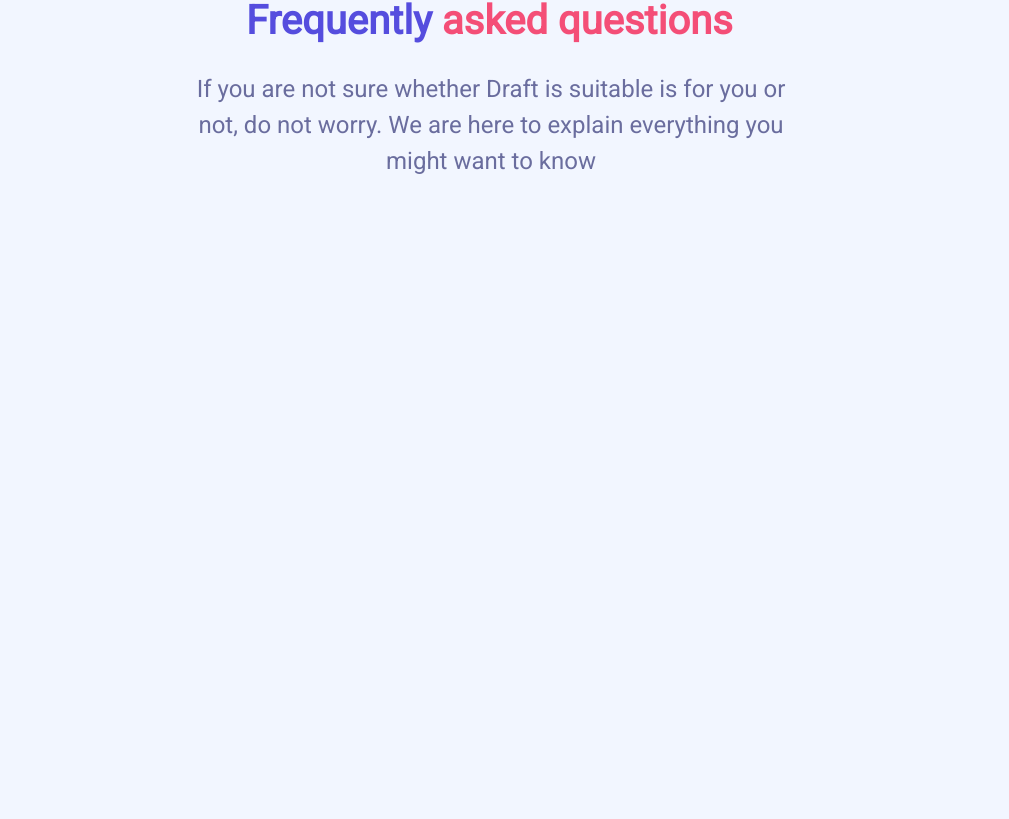
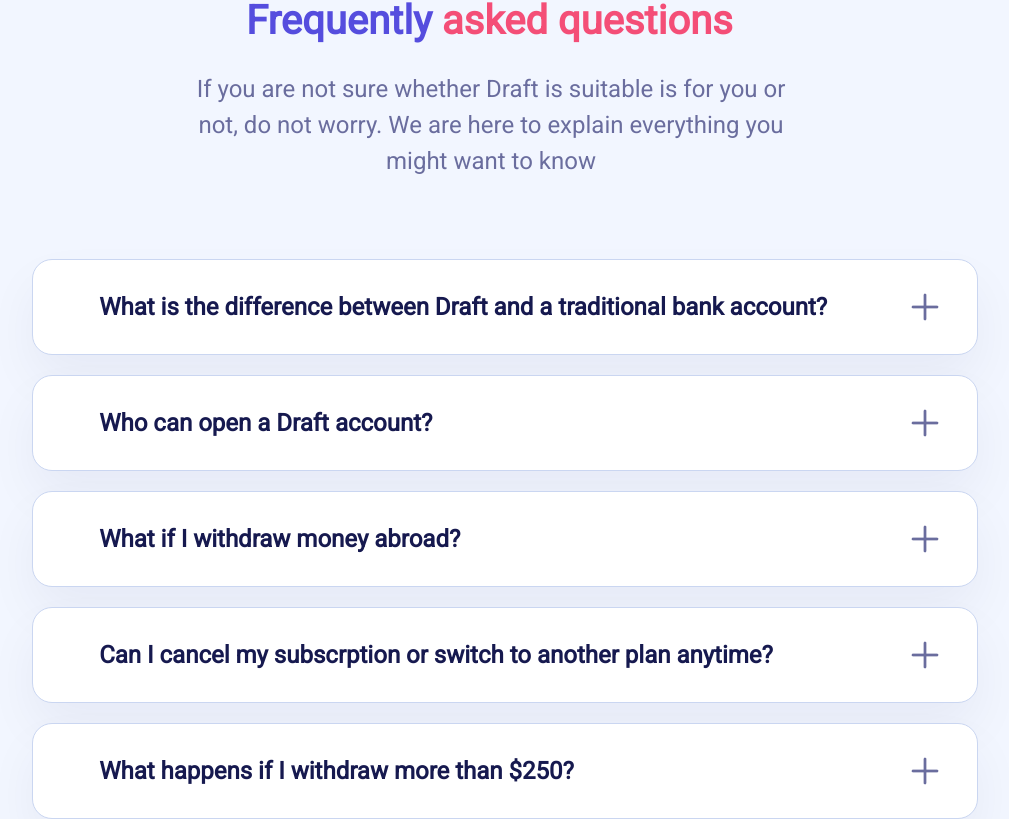
Before and after one commit to sobhanessi/dotSwan, a React (Create React App) app: page / in a window 1280 px wide. Shown: the part 4866-5685 px from the top of the page, without its empty margins (235-1244 px from the left). Before the commit the page ends 5045 px from the top, so only its background shows below. Built offline with nearby package versions, Linux system fonts and the light colour scheme.

Commit message:
finished with faq questions

```diff
--- a/src/components/Main.jsx
+++ b/src/components/Main.jsx
@@ -16,6 +16,9 @@
 import './css/mainPage.css';
 
 function Main() {
+  const expandQuestion = () => {
+    console.log('nothing');
+  };
   return (
     <main>
       <div id='feature-1-section'>
@@ -257,6 +260,37 @@
           not worry. We are here to explain everything you might want to know
         </p>
       </div>
+
+      <div id='faq-question-1-div'>
+        <span id='faq-question-1-p'>
+          What is the difference between Draft and a traditional bank account?
+        </span>
+        <span id='plus-icon' onClick={expandQuestion}></span>
+      </div>
+
+      <div id='faq-question-2-div'>
+        <span id='faq-question-1-p'>Who can open a Draft account?</span>
+        <span id='plus-icon' onClick={expandQuestion}></span>
+      </div>
+
+      <div id='faq-question-3-div'>
+        <span id='faq-question-1-p'>What if I withdraw money abroad?</span>
+        <span id='plus-icon' onClick={expandQuestion}></span>
+      </div>
+
+      <div id='faq-question-4-div'>
+        <span id='faq-question-1-p'>
+          Can I cancel my subscrption or switch to another plan anytime?
+        </span>
+        <span id='plus-icon' onClick={expandQuestion}></span>
+      </div>
+
+      <div id='faq-question-5-div'>
+        <span id='faq-question-1-p'>
+          What happens if I withdraw more than $250?
+        </span>
+        <span id='plus-icon' onClick={expandQuestion}></span>
+      </div>
       {/*
 
       <p id='plans-faq'>
@@ -264,10 +298,7 @@
       </p>
 
       <span id='faq-question-1-div'></span>
-      <span id='faq-question-1-p'>
-        What is the difference between Draft and a traditional bank account?
-      </span>
-      <span id='faq-question-1-img'></span>
+
       <span id='faq-question-2-div'></span>
       <span id='faq-question-2-p'>Who can open a Draft account?</span>
       <span id='faq-question-2-img'></span>
--- a/src/components/css/mainPage.css
+++ b/src/components/css/mainPage.css
@@ -730,3 +730,152 @@
 
   color: #6a6d9e;
 }
+
+#faq-question-1-div {
+  /* Rectangle 70 */
+
+  position: absolute;
+  width: 946px;
+  height: 96px;
+  left: 18%;
+  top: 5117px;
+
+  background: #ffffff;
+  /* Stroke */
+
+  border: 0.5px solid #cad6f1;
+  box-sizing: border-box;
+  box-shadow: 0px 25px 50px rgba(22, 25, 79, 0.05);
+  border-radius: 20px;
+  display: flex;
+  flex-direction: row;
+  align-items: center;
+  justify-content: space-around;
+}
+
+#faq-question-1-p {
+  width: 738px;
+  /* height: 30px; */
+
+  /* Heading/H4 */
+
+  font-family: 'Roboto';
+  font-style: normal;
+  font-weight: 700;
+  font-size: 24px;
+  line-height: 150%;
+  /* identical to box height, or 36px */
+
+  /* Secondary/Dark */
+
+  color: #16194f;
+
+  display: flex;
+  align-items: center;
+
+  margin-left: 30px;
+}
+
+#plus-icon {
+  /* margin-right: 33px; */
+  display: flex;
+  justify-content: center;
+  align-items: center;
+  width: 32px;
+  height: 32px;
+  background: white;
+  float: right;
+  background-image: url('../pics/Plus-icon\ 1.png');
+}
+
+#faq-question-2-div {
+  /* Rectangle 71 */
+
+  position: absolute;
+  width: 946px;
+  height: 96px;
+  left: 18%;
+  top: 5233px;
+
+  background: #ffffff;
+  /* Stroke */
+
+  border: 0.5px solid #cad6f1;
+  box-sizing: border-box;
+  box-shadow: 0px 25px 50px rgba(22, 25, 79, 0.05);
+  border-radius: 20px;
+
+  display: flex;
+  flex-direction: row;
+  align-items: center;
+  justify-content: space-around;
+}
+
+#faq-question-3-div {
+  /* Rectangle 71 */
+
+  position: absolute;
+  width: 946px;
+  height: 96px;
+  left: 18%;
+  top: 5349px;
+
+  background: #ffffff;
+  /* Stroke */
+
+  border: 0.5px solid #cad6f1;
+  box-sizing: border-box;
+  box-shadow: 0px 25px 50px rgba(22, 25, 79, 0.05);
+  border-radius: 20px;
+
+  display: flex;
+  flex-direction: row;
+  align-items: center;
+  justify-content: space-around;
+}
+
+#faq-question-4-div {
+  /* Rectangle 71 */
+
+  position: absolute;
+  width: 946px;
+  height: 96px;
+  left: 18%;
+  top: 5465px;
+
+  background: #ffffff;
+  /* Stroke */
+
+  border: 0.5px solid #cad6f1;
+  box-sizing: border-box;
+  box-shadow: 0px 25px 50px rgba(22, 25, 79, 0.05);
+  border-radius: 20px;
+
+  display: flex;
+  flex-direction: row;
+  align-items: center;
+  justify-content: space-around;
+}
+
+#faq-question-5-div {
+  /* Rectangle 71 */
+
+  position: absolute;
+  width: 946px;
+  height: 96px;
+  left: 18%;
+  top: 5581px;
+
+  background: #ffffff;
+  /* Stroke */
+
+  border: 0.5px solid #cad6f1;
+  box-sizing: border-box;
+  box-shadow: 0px 25px 50px rgba(22, 25, 79, 0.05);
+  border-radius: 20px;
+
+  display: flex;
+  flex-direction: row;
+  align-items: center;
+  justify-content: space-around;
+}
```
